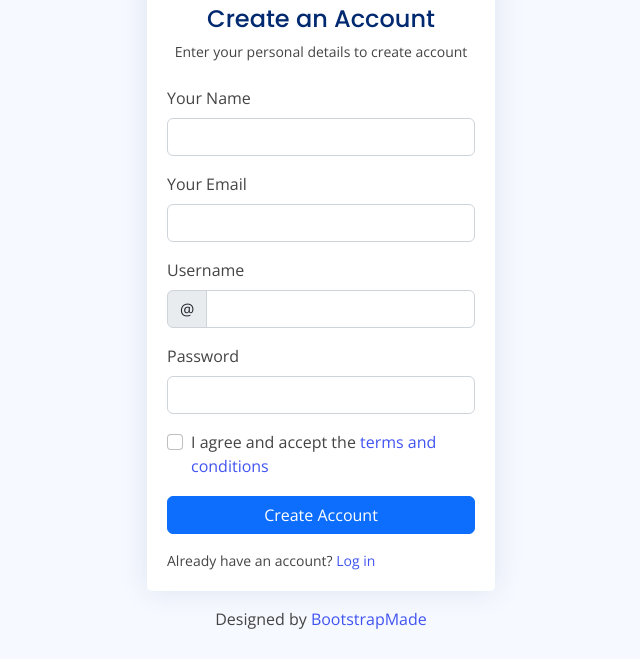
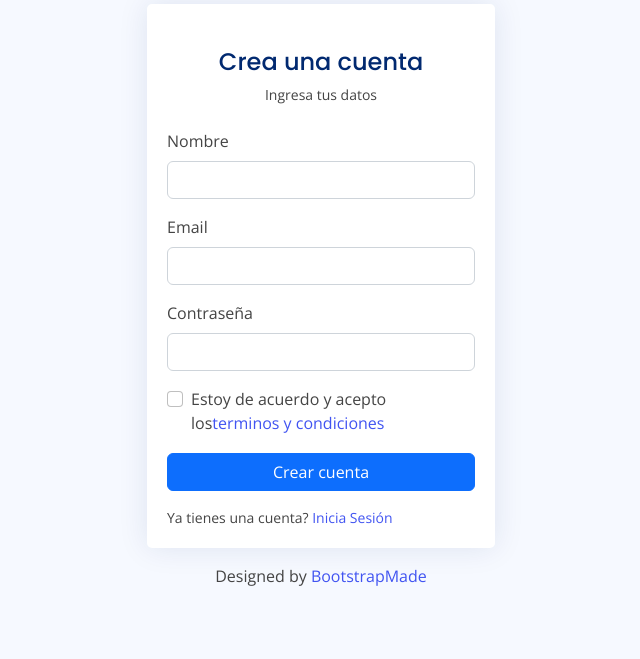
Before and after one commit to Gabusy07/prototipo-vialidad.github.io, a plain HTML site: page pages-register.html in a window 1280 px wide. Shown: the part 141-800 px from the top of the page, without its empty margins (319-959 px from the left). Drawn offline with nearby package versions, Linux system fonts and the light colour scheme.

Commit message:
register page

```diff
--- a/pages-register.html
+++ b/pages-register.html
@@ -59,50 +59,42 @@
                 <div class="card-body">
 
                   <div class="pt-4 pb-2">
-                    <h5 class="card-title text-center pb-0 fs-4">Create an Account</h5>
-                    <p class="text-center small">Enter your personal details to create account</p>
+                    <h5 class="card-title text-center pb-0 fs-4">Crea una cuenta</h5>
+                    <p class="text-center small">Ingresa tus datos</p>
                   </div>
 
                   <form class="row g-3 needs-validation" novalidate>
                     <div class="col-12">
-                      <label for="yourName" class="form-label">Your Name</label>
+                      <label for="yourName" class="form-label">Nombre</label>
                       <input type="text" name="name" class="form-control" id="yourName" required>
-                      <div class="invalid-feedback">Please, enter your name!</div>
+                      <div class="invalid-feedback">Por favor, ingresa tu nombre!</div>
                     </div>
 
                     <div class="col-12">
-                      <label for="yourEmail" class="form-label">Your Email</label>
+                      <label for="yourEmail" class="form-label">Email</label>
                       <input type="email" name="email" class="form-control" id="yourEmail" required>
-                      <div class="invalid-feedback">Please enter a valid Email adddress!</div>
+                      <div class="invalid-feedback">Ingresa una dirección validA!</div>
                     </div>
 
-                    <div class="col-12">
-                      <label for="yourUsername" class="form-label">Username</label>
-                      <div class="input-group has-validation">
-                        <span class="input-group-text" id="inputGroupPrepend">@</span>
-                        <input type="text" name="username" class="form-control" id="yourUsername" required>
-                        <div class="invalid-feedback">Please choose a username.</div>
-                      </div>
-                    </div>
 
                     <div class="col-12">
-                      <label for="yourPassword" class="form-label">Password</label>
+                      <label for="yourPassword" class="form-label">Contraseña</label>
                       <input type="password" name="password" class="form-control" id="yourPassword" required>
-                      <div class="invalid-feedback">Please enter your password!</div>
+                      <div class="invalid-feedback">Por favor, ingresa una contraseña!</div>
                     </div>
 
                     <div class="col-12">
                       <div class="form-check">
                         <input class="form-check-input" name="terms" type="checkbox" value="" id="acceptTerms" required>
-                        <label class="form-check-label" for="acceptTerms">I agree and accept the <a href="#">terms and conditions</a></label>
-                        <div class="invalid-feedback">You must agree before submitting.</div>
+                        <label class="form-check-label" for="acceptTerms">Estoy de acuerdo y acepto los<a href="#">terminos y condiciones</a></label>
+                        <div class="invalid-feedback">Debes aceptar los terminos y condiciones.</div>
                       </div>
                     </div>
                     <div class="col-12">
-                      <button class="btn btn-primary w-100" type="submit">Create Account</button>
+                      <button class="btn btn-primary w-100" type="submit">Crear cuenta</button>
                     </div>
                     <div class="col-12">
-                      <p class="small mb-0">Already have an account? <a href="pages-login.html">Log in</a></p>
+                      <p class="small mb-0">Ya tienes una cuenta? <a href="pages-login.html">Inicia Sesión</a></p>
                     </div>
                   </form>
 
```
